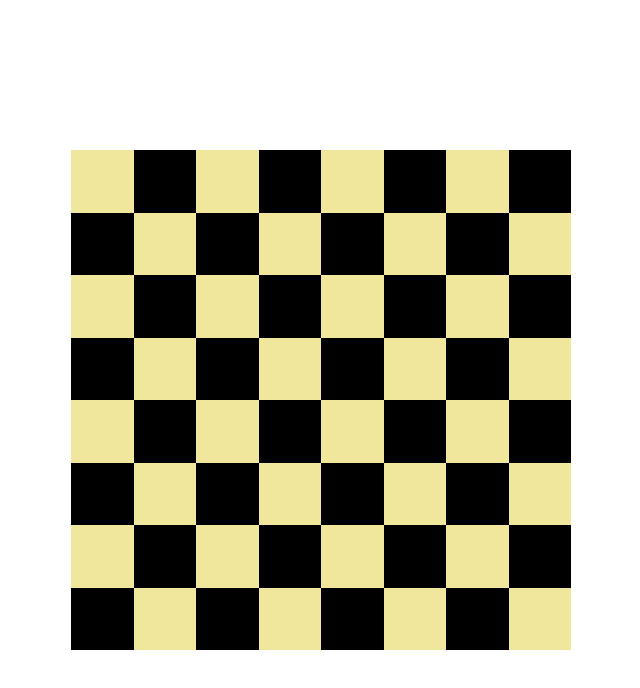
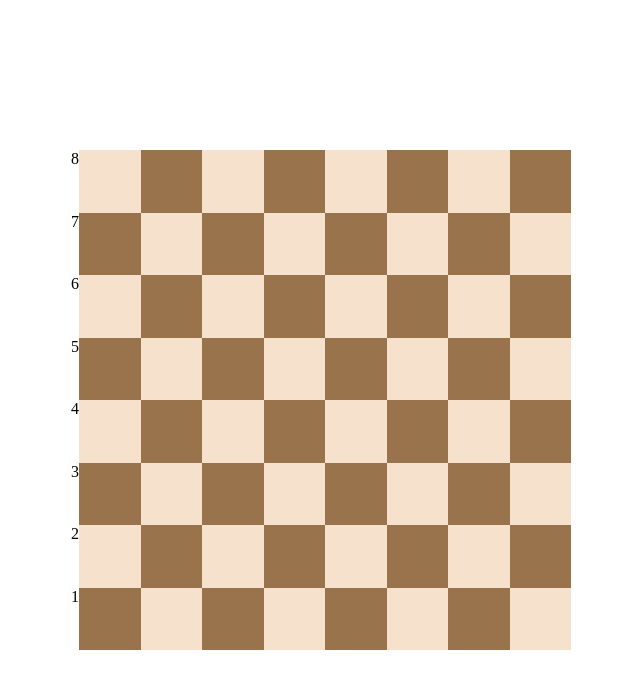
Before and after one commit to Secret333Boy/E-chess, a React (Create React App) app in the folder client/: page / in a window 1280 px wide. Shown: the top 688 px of the page, without its empty margins (319-959 px from the left). Built offline with nearby package versions, Linux system fonts and the light colour scheme.

Commit message:
Implemented board using OOP

```diff
--- a/client/src/App.scss
+++ b/client/src/App.scss
@@ -5,3 +5,19 @@
   align-items: center;
   justify-content: center;
 }
+
+$board-size: 500px;
+.board {
+  width: $board-size;
+  height: $board-size;
+  display: flex;
+  flex-direction: column;
+  & > div {
+    height: calc($board-size / 8);
+    display: flex;
+    & .cell {
+      width: calc($board-size / 8);
+      height: 100%;
+    }
+  }
+}
--- a/client/src/App.tsx
+++ b/client/src/App.tsx
@@ -1,6 +1,6 @@
 import React from 'react';
 import './App.scss';
-import Board from './components/Board';
+import Board from './components/BoardComponent';
 
 const App = () => {
   return (
--- a/client/src/components/Board.scss
+++ /dev/null
@@ -1,18 +0,0 @@
-$board-size: 500px;
-
-.board {
-  width: $board-size;
-  height: $board-size;
-  border-spacing: 0;
-  & td {
-    background-color: rgb(241, 231, 156);
-  }
-
-  & tr:nth-child(2n) > td:nth-child(2n + 1) {
-    background-color: #000;
-  }
-
-  & tr:nth-child(2n + 1) > td:nth-child(2n) {
-    background-color: #000;
-  }
-}
--- a/client/src/components/Board.tsx
+++ /dev/null
@@ -1,24 +0,0 @@
-import React, { useState } from 'react';
-import './Board.scss';
-
-const Board = () => {
-  const [boardState, setBoardState] = useState(
-    new Array(8).fill(new Array(8).fill(null))
-  );
-
-  return (
-    <table className="board">
-      <tbody>
-        {boardState.map((row: Array<string | null>, i) => (
-          <tr key={i}>
-            {row.map((item, j) => (
-              <td key={i * row.length + j}>{item}</td>
-            ))}
-          </tr>
-        ))}
-      </tbody>
-    </table>
-  );
-};
-
-export default Board;
--- /dev/null
+++ b/client/src/components/BoardComponent.tsx
@@ -0,0 +1,22 @@
+import React, { useState } from 'react';
+import Board from '../models/Board';
+import CellComponent from './CellComponent';
+
+const BoardComponent = () => {
+  const [board, setBoard] = useState(new Board());
+
+  return (
+    <div className="board">
+      {board.grid.map((row, i) => (
+        <div key={i}>
+          <span>{8 - i}</span>
+          {row.map((cell, j) => (
+            <CellComponent cell={cell} key={i * row.length + j} />
+          ))}
+        </div>
+      ))}
+    </div>
+  );
+};
+
+export default BoardComponent;
--- /dev/null
+++ b/client/src/components/CellComponent.tsx
@@ -0,0 +1,22 @@
+import React, { FC } from 'react';
+import Cell, { CellColor } from '../models/Cell';
+
+interface CellComponentProps {
+  cell: Cell;
+}
+
+const CellComponent: FC<CellComponentProps> = ({ cell }) => {
+  return (
+    <div
+      className="cell"
+      style={{
+        backgroundColor:
+          cell.getColor() === CellColor.WHITE
+            ? 'rgb(245, 225, 204)'
+            : 'rgb(152, 115, 75)',
+      }}
+    ></div>
+  );
+};
+
+export default CellComponent;
--- /dev/null
+++ b/client/src/models/Board.ts
@@ -0,0 +1,17 @@
+import Cell, { CellColor } from './Cell';
+
+export default class Board {
+  public grid: Cell[][];
+
+  constructor() {
+    this.grid = [];
+    for (let i = 0; i < 8; i++) {
+      this.grid.push([]);
+      for (let j = 0; j < 8; j++) {
+        this.grid[i].push(
+          new Cell((i + j) % 2 ? CellColor.BLACK : CellColor.WHITE)
+        );
+      }
+    }
+  }
+}
--- /dev/null
+++ b/client/src/models/Cell.ts
@@ -0,0 +1,27 @@
+import Figure from './Figure';
+
+export enum CellColor {
+  WHITE = 'WHITE',
+  BLACK = 'BLACK',
+}
+
+export default class Cell {
+  private figure: Figure | null = null;
+  private readonly color: CellColor;
+
+  constructor(color: CellColor) {
+    this.color = color;
+  }
+
+  public getFigure(): Figure | null {
+    return this.figure;
+  }
+
+  public setFigure(figure: Figure | null): void {
+    this.figure = figure;
+  }
+
+  public getColor(): CellColor {
+    return this.color;
+  }
+}
--- /dev/null
+++ b/client/src/models/Figure.ts
@@ -0,0 +1 @@
+export default class Figure {}
```
Also changed, not shown: client/src/components/ChessPiece.tsx (deleted, +0 -7 lines), client/.eslintrc.json.
